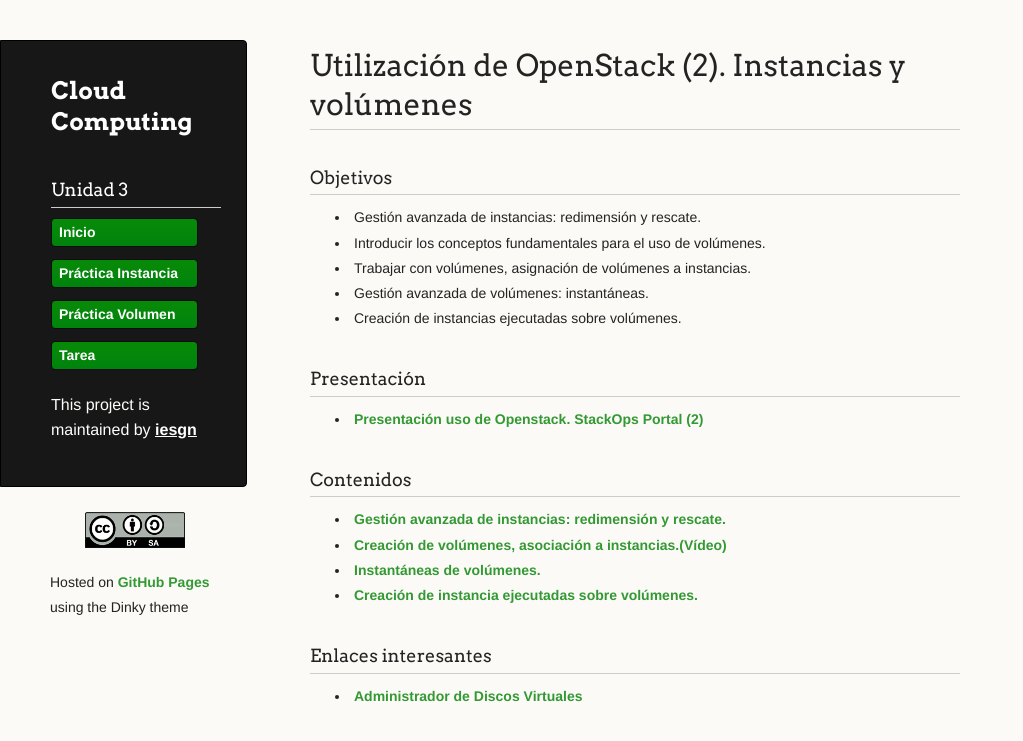
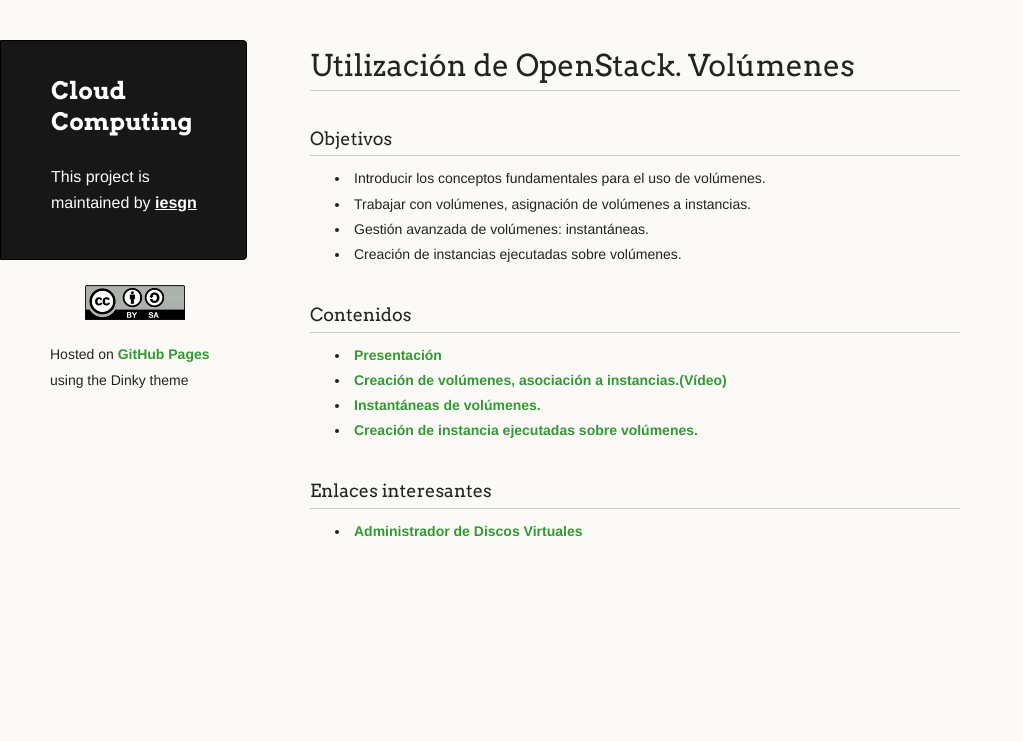
Before and after one commit to iesgn/cloud2, a Jekyll site: the page built from curso/u3/index.md, in a window 1280 px wide. Shown: the top 741 px of the page, without its empty margins (0-1023 px from the left). Built offline with Jekyll 4.4.1, drawn with Linux system fonts in a browser that asks for light colours.

Commit message:
Unidad 3. Index

```diff
--- a/curso/u3/index.md
+++ b/curso/u3/index.md
@@ -1,27 +1,23 @@
 ---
 layout: blog
-tittle: Utilización de OpenStack (2). Instancias y volúmenes
+tittle: Utilización de OpenStack. Volúmenes
 menu:
-  - Unidad 3
+  - Unidadades
 ---
 ###Objetivos
 
-* Gestión avanzada de instancias: redimensión y rescate.
 * Introducir los conceptos fundamentales para el uso de volúmenes.
 * Trabajar con volúmenes, asignación de volúmenes a instancias.
 * Gestión avanzada de volúmenes: instantáneas.
 * Creación de instancias ejecutadas sobre volúmenes.
 
-### Presentación
-
-* [Presentación uso de Openstack. StackOps Portal (2)](presentacion)
 
 ###Contenidos
 
-* [Gestión avanzada de instancias: redimensión y rescate.](demo1)
+* [Presentación](presentacion)
 * [Creación de volúmenes, asociación a instancias.(Vídeo)](https://www.youtube.com/watch?v=bVukNnvhabc)
-* [Instantáneas de volúmenes.](demo3)
-* [Creación de instancia ejecutadas sobre volúmenes.](demo4)
+* [Instantáneas de volúmenes.](instantaneas)
+* [Creación de instancia ejecutadas sobre volúmenes.](instancias_volumen)
 
 ###Enlaces interesantes
 
```
Also changed, not shown: curso/u3/instancias_volumen.md (renamed from curso/u3/demo4.md), curso/u3/instantaneas.md (renamed from curso/u3/demo3.md).
